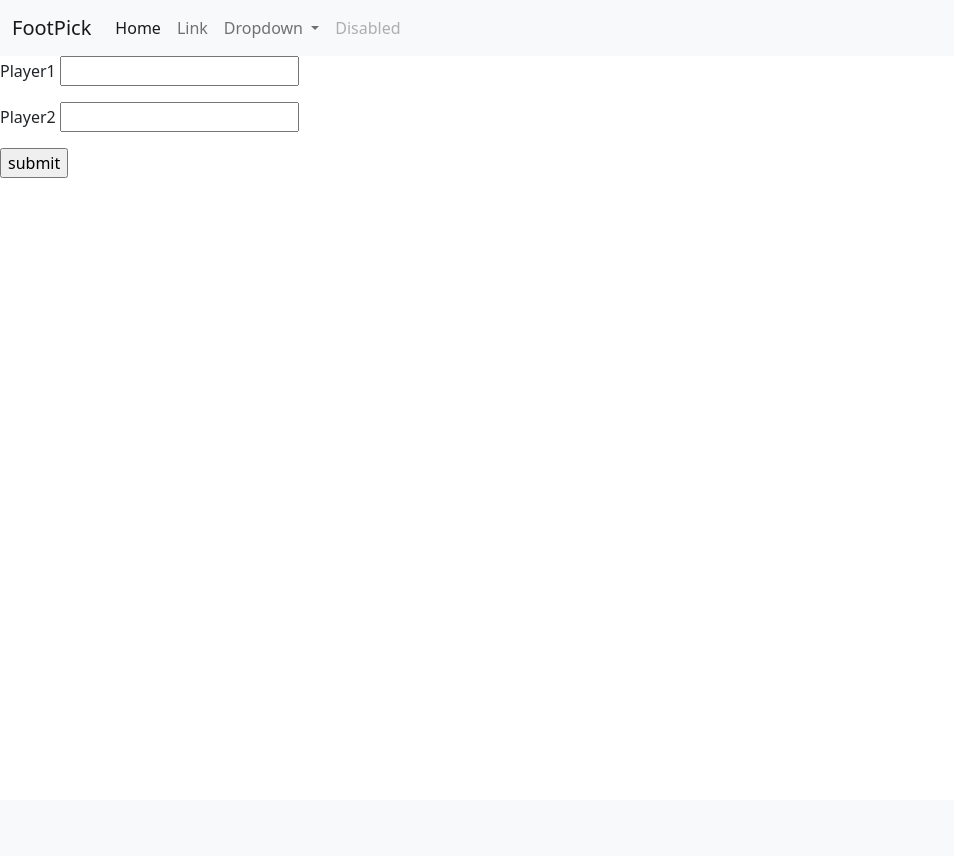
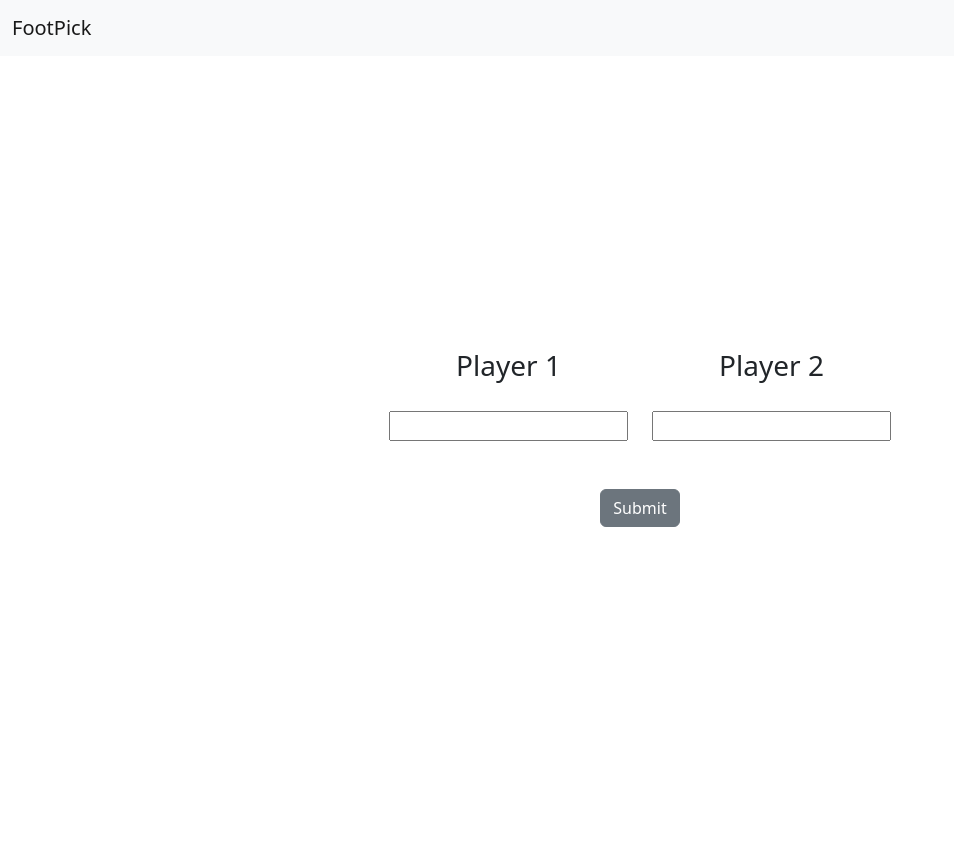
Before and after one commit to rrpereira98/FootPick, a Flask app: page / in a window 1280 px wide. Shown: the whole page, without its empty margins (0-954 px from the left). Before the commit the page ends 178 px from the top, so only its background shows below. Run offline with Flask 2, Linux system fonts and the light colour scheme.

Commit message:
styled the home and teams pages a bit more

```diff
--- a/static/style.css
+++ b/static/style.css
@@ -1,3 +1,16 @@
+html {
+    height: 100%;
+}
+
+body {
+    height: 100%;
+}
+
+h3 {
+    margin-top: 1em;
+    margin-bottom: 1em;
+}
+
 .badge {
     max-height: 100%;
     max-width: 25em;
@@ -18,3 +31,24 @@ img.badge {
 .new_teams {
     margin-bottom: 2em;
 }
+
+.body {
+    height: 100%;
+}
+
+.form {
+    height: 100%;
+    text-align: center;
+}
+
+.form_group {
+    margin-bottom: 4em;
+}
+
+.players_button {
+    margin-top: 3em;
+}
+
+.teams_board {
+    height: 80%;
+}
--- a/templates/base.html
+++ b/templates/base.html
@@ -13,33 +13,6 @@
     <nav class="navbar navbar-expand-lg bg-light">
         <div class="container-fluid">
           <a class="navbar-brand" href="/">FootPick</a>
-          <button class="navbar-toggler" type="button" data-bs-toggle="collapse" data-bs-target="#navbarSupportedContent" aria-controls="navbarSupportedContent" aria-expanded="false" aria-label="Toggle navigation">
-            <span class="navbar-toggler-icon"></span>
-          </button>
-          <div class="collapse navbar-collapse" id="navbarSupportedContent">
-            <ul class="navbar-nav me-auto mb-2 mb-lg-0">
-              <li class="nav-item">
-                <a class="nav-link active" aria-current="page" href="#">Home</a>
-              </li>
-              <li class="nav-item">
-                <a class="nav-link" href="#">Link</a>
-              </li>
-              <li class="nav-item dropdown">
-                <a class="nav-link dropdown-toggle" href="#" id="navbarDropdown" role="button" data-bs-toggle="dropdown" aria-expanded="false">
-                  Dropdown
-                </a>
-                <ul class="dropdown-menu" aria-labelledby="navbarDropdown">
-                  <li><a class="dropdown-item" href="#">Action</a></li>
-                  <li><a class="dropdown-item" href="#">Another action</a></li>
-                  <li><hr class="dropdown-divider"></li>
-                  <li><a class="dropdown-item" href="#">Something else here</a></li>
-                </ul>
-              </li>
-              <li class="nav-item">
-                <a class="nav-link disabled">Disabled</a>
-              </li>
-            </ul>
-          </div>
         </div>
       </nav>
     {% block content %}
--- a/templates/index.html
+++ b/templates/index.html
@@ -2,11 +2,23 @@
 {% block title %}Home{% endblock %}
 
 {% block content %}
-<body>
-    <form action="/teams/" method = "POST">
-        <p>Player1 <input type = "text" name = "Player1" /></p>
-        <p>Player2 <input type = "text" name = "Player2" /></p>
-        <p><input type = "submit" value = "submit" /></p>
-    </form>
+<body class="body">
+    <div class="form container d-flex justify-content-center align-items-center">
+        <form action="/teams/" method = "POST" autocomplete="off">
+            <div class="form_group container">
+                <div class="row">
+                    <div class="col">
+                        <h3>Player 1</h3>
+                        <input type = "text" name = "Player1" />
+                    </div>
+                    <div class="col">
+                        <h3>Player 2</h3>
+                        <input type = "text" name = "Player2" />
+                    </div>
+                </div>
+                <button type="submit" class="players_button btn btn-secondary">Submit</button>
+            </div>
+        </form>
+    </div>
 </body>
 {% endblock %}
--- a/templates/teams.html
+++ b/templates/teams.html
@@ -15,7 +15,7 @@
       </div>
 </div> -->
 <div class="container">
-  <div class="row align-items-center">
+  <div class="row">
     <div class="col">
       <h1 class="d-flex justify-content-center">{{form_usernames["Player1"]}}</h1>
     </div>
@@ -25,6 +25,8 @@
   </div>
 </div>
 
+<div class="teams_board container-fluid d-flex align-items-center justify-content-center">
+  <div class="w-100">
     <div class="container">
         <div class="row">
             <div class="col">
@@ -43,6 +45,8 @@
           </div>
         </div>
     </div>
+  </div>
+</div>
 
 <div class="new_teams container d-flex justify-content-center lign-items-end fixed-bottom">
   <form action="/teams/" method="POST">
```
Lines whose indentation alone changed are shown as unchanged.
